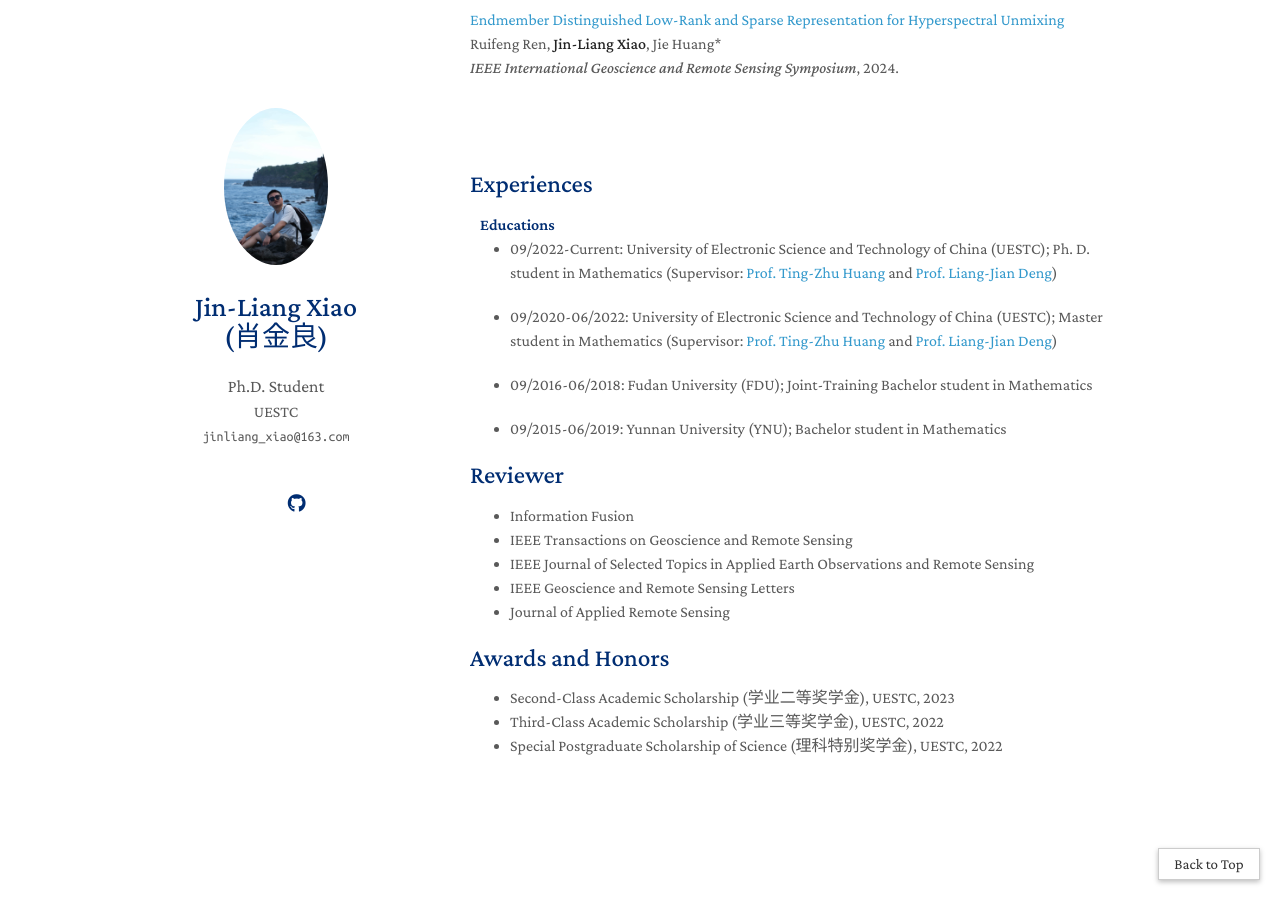
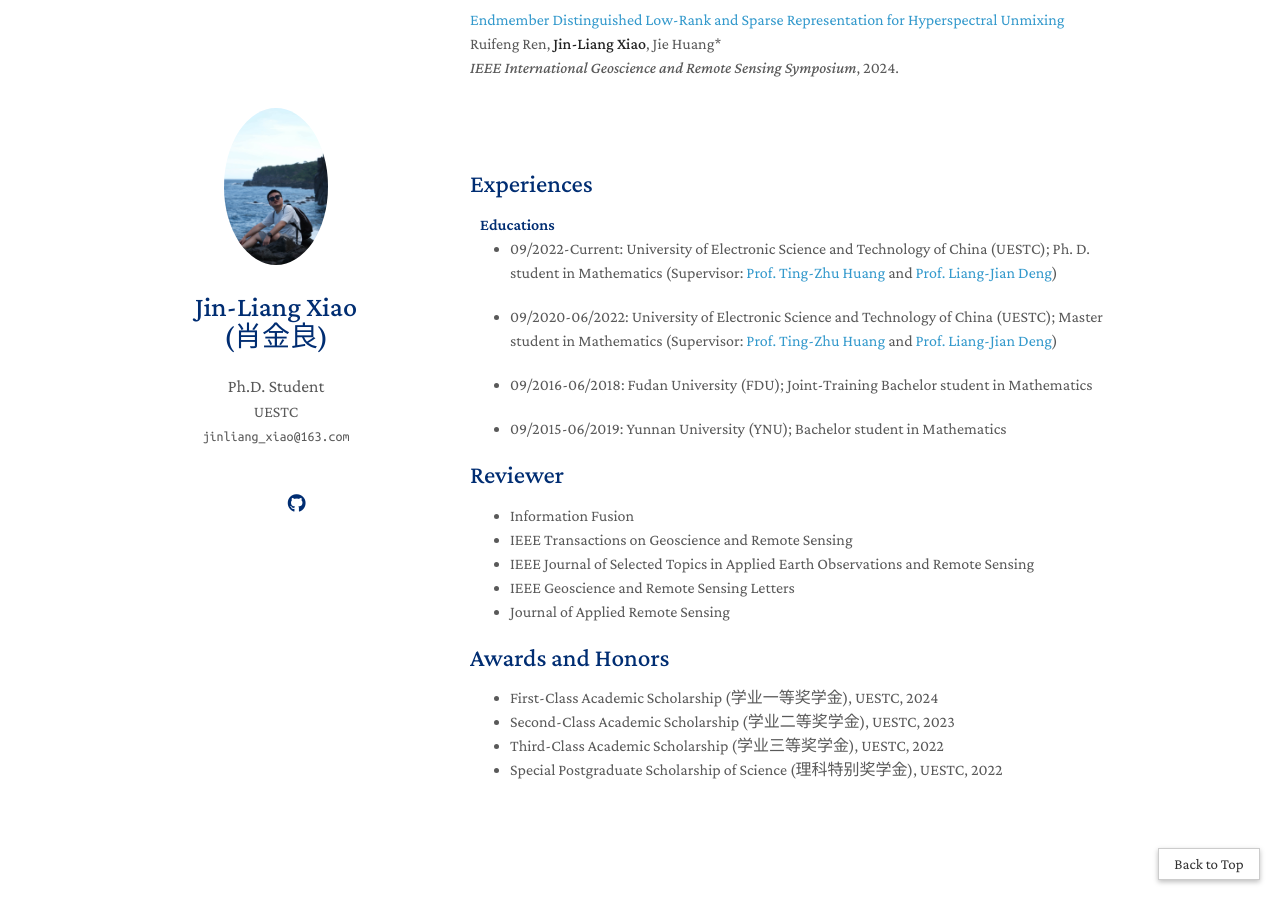
Before and after one commit to Jin-liangXiao/Jin-liangXiao.github.io, a Jekyll site: the page built from index.md, in a window 1280 px wide and 900 px high, scrolled down 1157 px. Built offline with Jekyll 4.4.1, drawn with Linux system fonts in a browser that asks for light colours; nearby versions of some CDN libraries; a style sheet for code colours, icons or effects is not loaded; our own code applies the rules of GitHub Pages for plain Markdown files.

Commit message:
Update services.md

```diff
--- a/_includes/services.md
+++ b/_includes/services.md
@@ -34,6 +34,7 @@
 
 
 <ul>
+  <li>First-Class Academic Scholarship (学业一等奖学金), UESTC, 2024</li>
   <li>Second-Class Academic Scholarship (学业二等奖学金), UESTC, 2023</li>
   <li>Third-Class Academic Scholarship (学业三等奖学金), UESTC, 2022</li>
   <li>Special Postgraduate Scholarship of Science (理科特别奖学金), UESTC, 2022</li>
```
